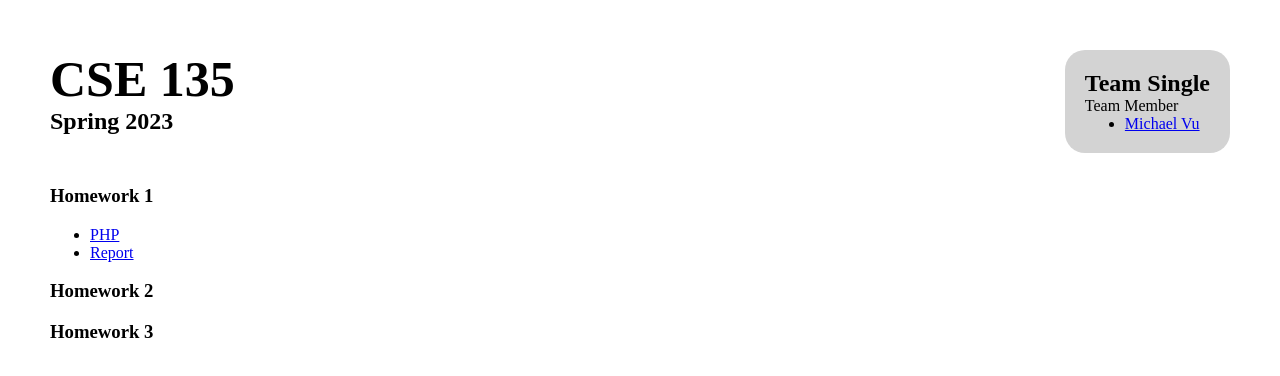
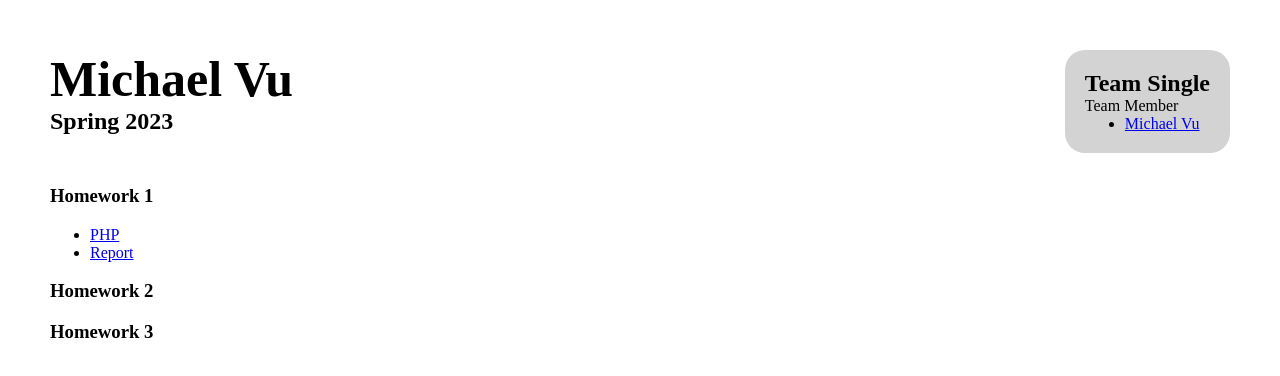
Before and after one commit to mtvuu/michaelvu.site, a plain HTML site: page index.html in a window 1280 px wide. Drawn offline with Linux system fonts and the light colour scheme.

Commit message:
change title

```diff
--- a/index.html
+++ b/index.html
@@ -40,7 +40,7 @@
 
 <body>
     <div class="title">
-        <h1>CSE 135</h1>
+        <h1>Michael Vu</h1>
         <h2>Spring 2023</h2>
     </div>
 
```
